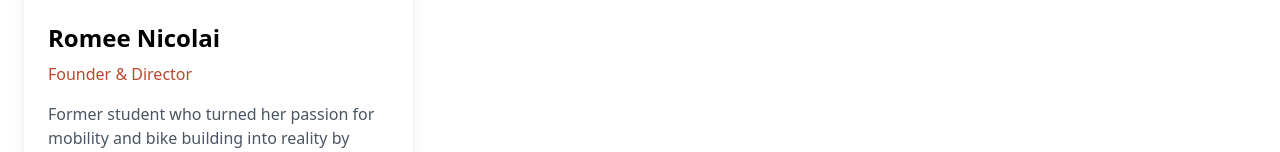
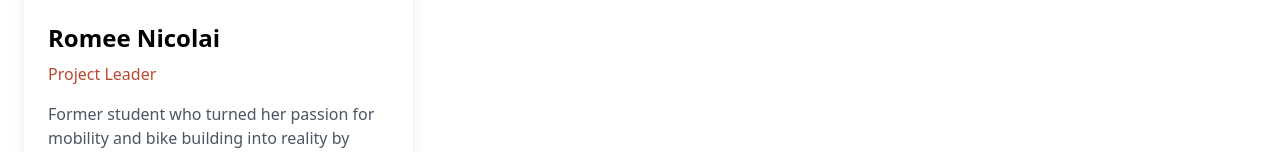
Before and after one commit to 100portraits/bk-website, a React (Vite) app: page /our-team in a window 1280 px wide. Shown: the part 502-654 px from the top of the page. Built offline with nearby package versions, Linux system fonts and the light colour scheme; no server answers.

Commit message:
bad details

```diff
--- a/src/pages/OurTeam.jsx
+++ b/src/pages/OurTeam.jsx
@@ -4,7 +4,7 @@ function OurTeam() {
   const teamMembers = [
     {
       name: 'Romee Nicolai',
-      role: 'Founder & Director',
+      role: 'Project Leader',
       image: 'https://placehold.co/400x400', // Replace with actual image
       bio: 'Former student who turned her passion for mobility and bike building into reality by founding the Bike Kitchen.',
       contact: {
```
